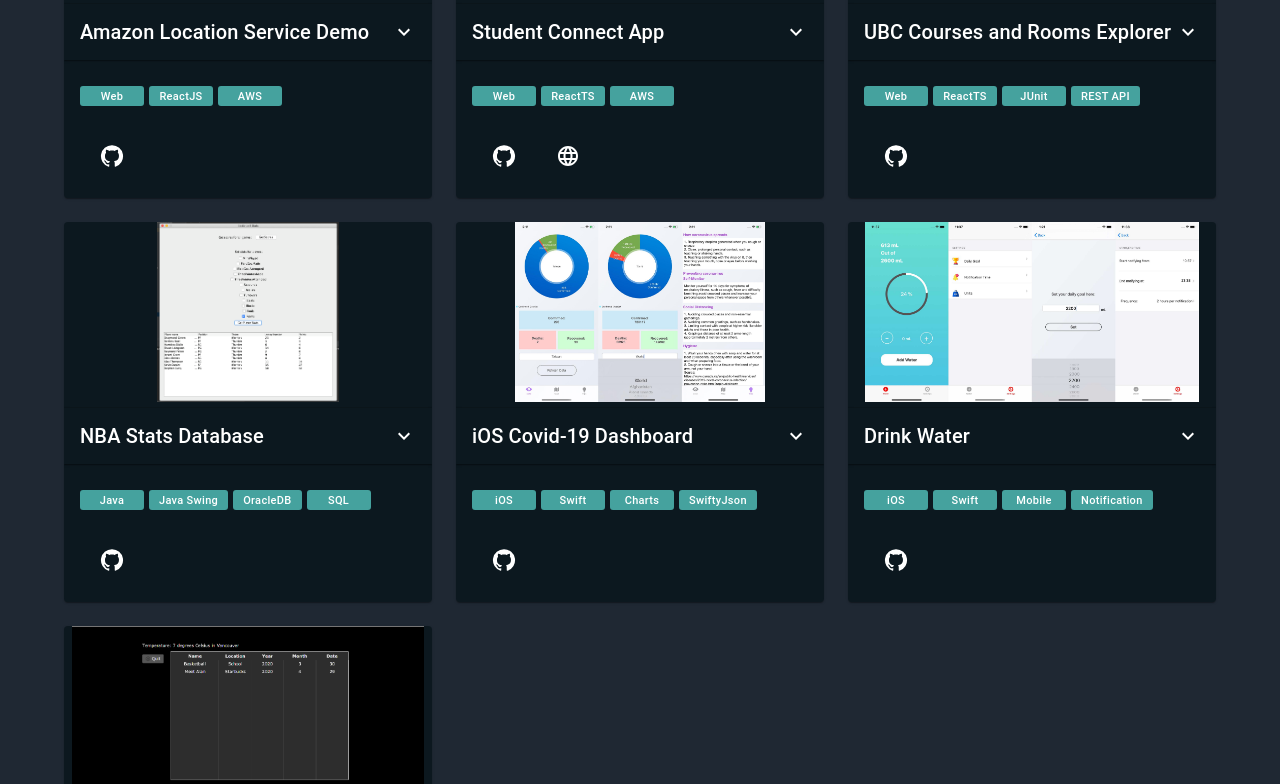
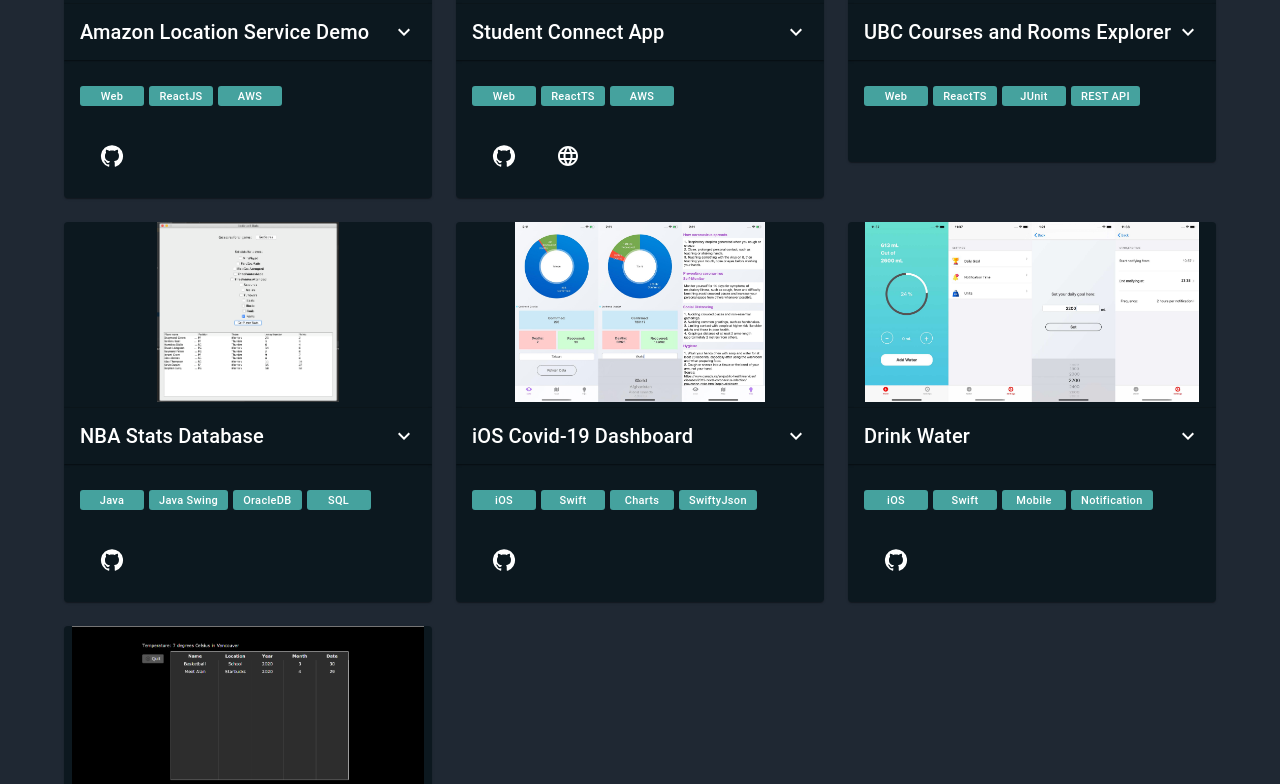
Before and after one commit to edwardchchen/edwardchchen.github.io, a React (Create React App) app: page /#/ in a window 1280 px wide. Shown: the part 2654-3438 px from the top of the page. Built offline with nearby package versions, Linux system fonts and the light colour scheme; no server answers.

Commit message:
if there's no github link provided, github icon won't render in project cards

```diff
--- a/src/components/cards/ProjectCard.js
+++ b/src/components/cards/ProjectCard.js
@@ -47,10 +47,12 @@
 
             </CardContent>
             <CardContent align={"left"}>
-                <Button sx={{color: "#FFFFFF", '&:hover': {color: 'gray',}}}
-                        onClick={() => window.open(props.githubLink, "_blank")}>
-                    <GitHubIcon size="large"/>
-                </Button>
+                {props.githubLink &&
+                    <Button sx={{color: "#FFFFFF", '&:hover': {color: 'gray',}}}
+                            onClick={() => window.open(props.githubLink, "_blank")}>
+                        <GitHubIcon size="large"/>
+                    </Button>
+                }
                 {props.externalLink &&
                     <Button sx={{color: "#FFFFFF", '&:hover': {color: 'gray',}}}
                             onClick={() => window.open(props.externalLink, "_blank")}>
```
